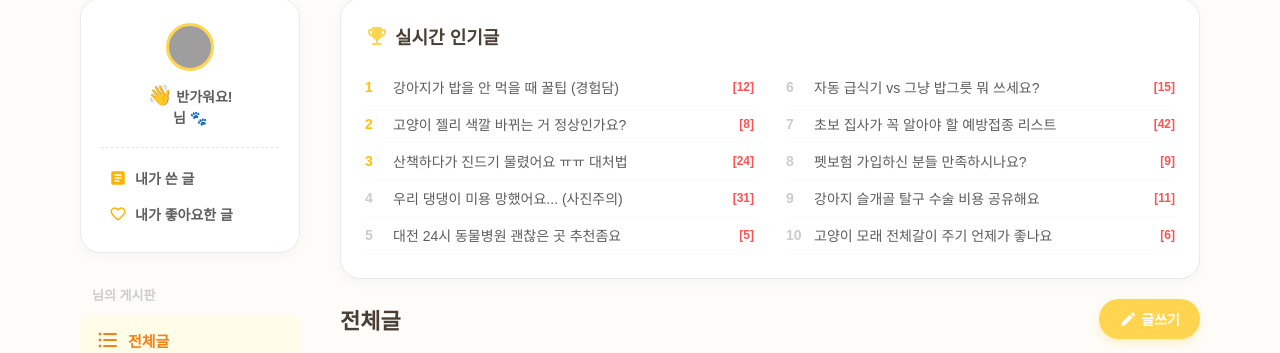
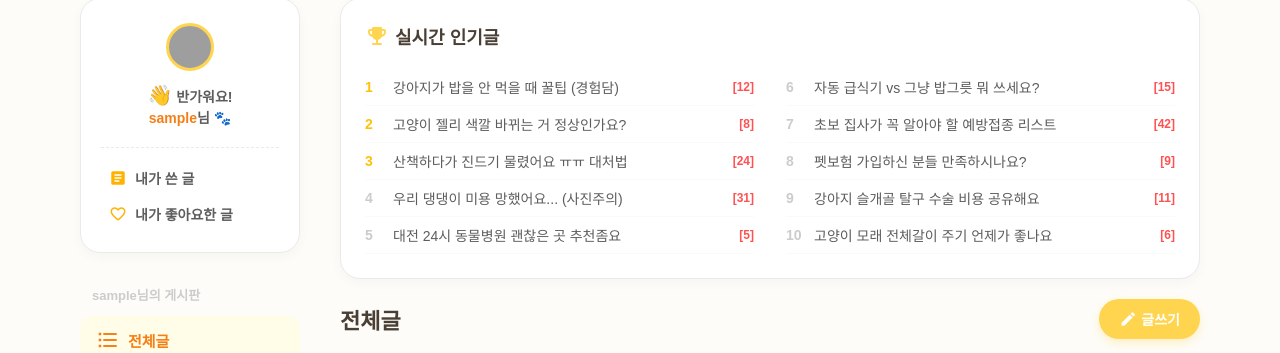
Before and after one commit to dudu-ssafy/cats-and-dogs-frontend, a Vue app: page /community in a window 1280 px wide. Shown: the part 106-459 px from the top of the page. Built offline with nearby package versions, Linux system fonts and the light colour scheme; no server answers; sample sign-in values are in the browser's storage; grey boxes are pictures that could not be loaded; a web font is replaced by a local one.

Commit message:
fix: username으로 key값을 사용 함

```diff
--- a/src/views/CommunityView.vue
+++ b/src/views/CommunityView.vue
@@ -76,7 +76,7 @@ const filteredPosts = computed(() => {
     } else if (currentCategory.value === 'hot') {
         result = posts.value.filter(p => p.views >= 100).sort((a,b) => b.views - a.views);
     } else if (currentCategory.value === 'my-posts') {
-        result = posts.value.filter(p => p.author === userStore.user?.nickname);
+        result = posts.value.filter(p => p.author === userStore.user?.username);
     } else if (currentCategory.value === 'liked-posts') {
         result = posts.value.filter(p => p.isLiked === true);
     } else {
@@ -121,7 +121,7 @@ const setCategory = (cat) => {
                     ></div>
                     <p class="login-msg welcome-text">
                         <span style="font-size: 20px;">👋</span> 반가워요!<br>
-                        <span style="color:#F57F17; font-weight:800">{{ userStore.user.nickname }}</span>님 🐾
+                        <span style="color:#F57F17; font-weight:800">{{ userStore.user.username }}</span>님 🐾
                     </p>
 
                     <div class="user-activities">
@@ -152,7 +152,7 @@ const setCategory = (cat) => {
             <div class="menu-group">
                 <div class="menu-head">
                     <span v-if="userStore.isLogin && userStore.user">
-                        {{ userStore.user.nickname }}님의 게시판
+                        {{ userStore.user.username }}님의 게시판
                     </span>
                     <span v-else>
                         게시판
```
